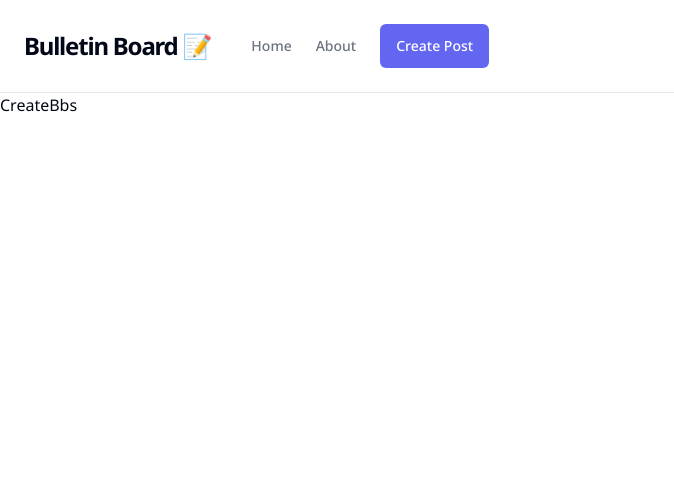
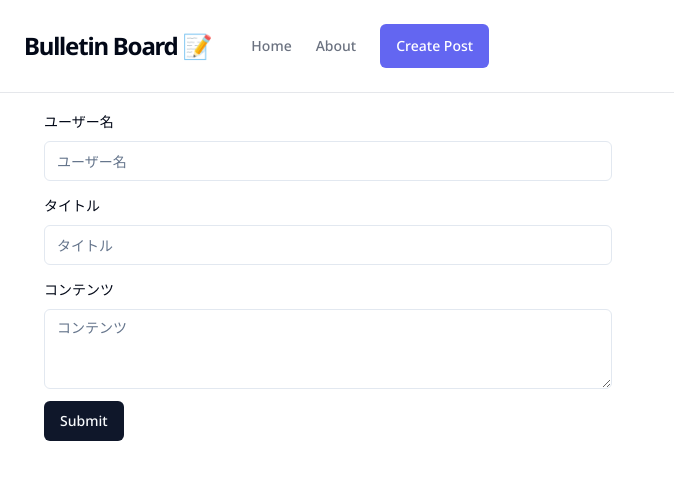
Before and after one commit to Fujiwara0805/BbsApp, a Next.js app: page /bbs-posts/create in a window 1280 px wide. Shown: the top 480 px of the page, without its empty margins (0-674 px from the left). Built offline with nearby package versions, Linux system fonts and the light colour scheme.

Commit message:
✨ 掲示板投稿用画面の実装

```diff
--- a/src/app/bbs-posts/create/page.tsx
+++ b/src/app/bbs-posts/create/page.tsx
@@ -1,7 +1,115 @@
+"use client";
+import { Button } from "@/components/ui/button";
+import {
+  Form,
+  FormControl,
+  FormField,
+  FormItem,
+  FormLabel,
+  FormMessage,
+} from "@/components/ui/form";
+import { Input } from "@/components/ui/input";
 import React from "react";
+import { z } from "zod";
+import { zodResolver } from "@hookform/resolvers/zod";
+import { useForm } from "react-hook-form";
+import { Textarea } from "@/components/ui/textarea";
+import { useRouter } from "next/navigation";
+
+/* バリデーション設計 */
+const formSchema = z.object({
+  username: z
+    .string()
+    .min(2, { message: "ユーザー名は2文字以上で入力してください" }),
+  title: z
+    .string()
+    .min(2, { message: "タイトルは2文字以上で入力してください" }),
+  content: z
+    .string()
+    .min(10, { message: "本文は10文字以上で入力してください" })
+    .max(140, { message: "本文は140文字以内で入力してください" }),
+});
 
 const CreateBbs = () => {
-  return <div>CreateBbs</div>;
+  const router = useRouter();
+  /* FORM型定義 */
+  const form = useForm({
+    resolver: zodResolver(formSchema),
+    defaultValues: {
+      username: "",
+      title: "",
+      content: "",
+    },
+  });
+
+  /* 掲示板投稿処理 */
+  const onSubmit = async (value: z.infer<typeof formSchema>) => {
+    const { username, title, content } = value;
+    try {
+      const res = await fetch("http://localhost:3000/api/post", {
+        method: "POST",
+        headers: { "Content-Type": "application/json" },
+        body: JSON.stringify({ username, title, content }),
+      });
+      console.log(res);
+      router.push("/");
+      router.refresh();
+    } catch (error) {
+      console.log(error);
+    }
+  };
+
+  return (
+    <div className=" py-4 px-4">
+      <Form {...form}>
+        <form
+          onSubmit={form.handleSubmit(onSubmit)}
+          className="space-y-3 w-1/2 px-7"
+        >
+          <FormField
+            control={form.control}
+            name="username"
+            render={({ field }) => (
+              <FormItem>
+                <FormLabel>ユーザー名</FormLabel>
+                <FormControl>
+                  <Input placeholder="ユーザー名" {...field} />
+                </FormControl>
+                <FormMessage />
+              </FormItem>
+            )}
+          />
+          <FormField
+            control={form.control}
+            name="title"
+            render={({ field }) => (
+              <FormItem>
+                <FormLabel>タイトル</FormLabel>
+                <FormControl>
+                  <Input placeholder="タイトル" {...field} />
+                </FormControl>
+                <FormMessage />
+              </FormItem>
+            )}
+          />
+          <FormField
+            control={form.control}
+            name="content"
+            render={({ field }) => (
+              <FormItem>
+                <FormLabel>コンテンツ</FormLabel>
+                <FormControl>
+                  <Textarea placeholder="コンテンツ" {...field} />
+                </FormControl>
+                <FormMessage />
+              </FormItem>
+            )}
+          />
+          <Button type="submit">Submit</Button>
+        </form>
+      </Form>
+    </div>
+  );
 };
 
 export default CreateBbs;
```
